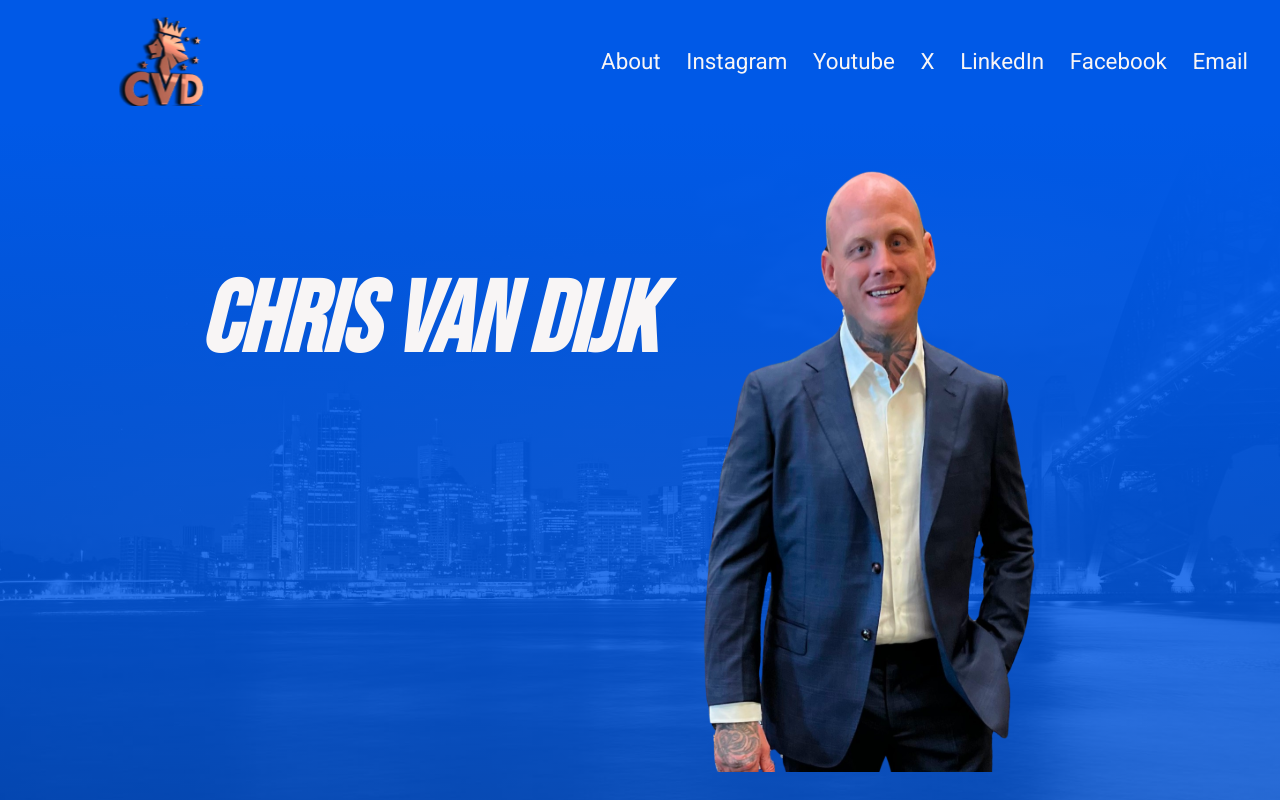
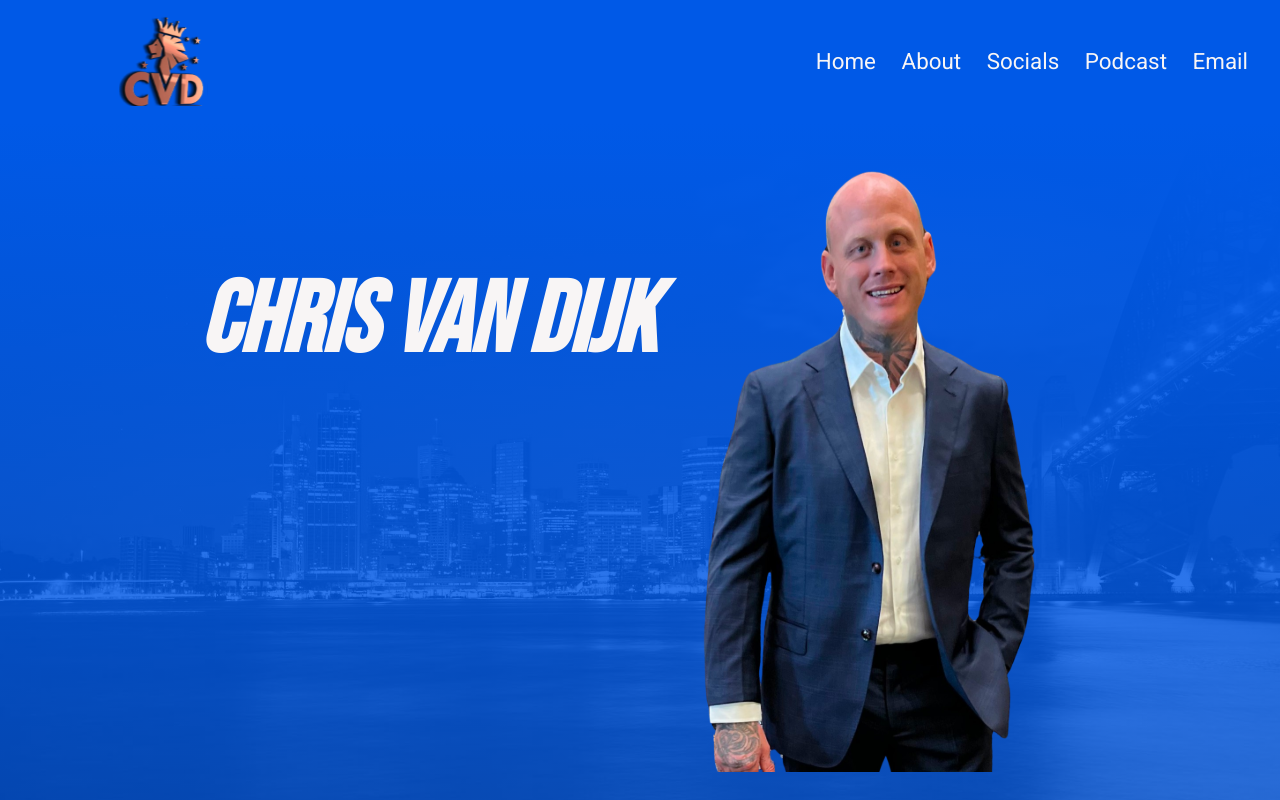
Before and after one commit to jshields123/chris_personal_site, a Next.js app: page / in a window 1280 px wide. Shown: the top 800 px of the page. Built offline with nearby package versions, Linux system fonts and the light colour scheme.

Commit message:
changed navitems to nav of the site, and socials now at the bottom

```diff
--- a/app/components/LinksList/LinksList.jsx
+++ b/app/components/LinksList/LinksList.jsx
@@ -24,7 +24,9 @@ const LinksList = () => {
         </ul>
       </div>
       <div className={styles.socials}>
-        <h3 className={styles.title}>Socials</h3>
+        <h3 id="socials" className={styles.title}>
+          Socials
+        </h3>
         <ul className={styles.social_list}>
           {SOCIAL_LINKS.map(({ id, linkHref, name }) => {
             return (
--- a/app/components/NavItem/NavItem.jsx
+++ b/app/components/NavItem/NavItem.jsx
@@ -1,10 +1,43 @@
 import styles from "./NavItem.module.css";
-const NavItem = ({ item }) => (
-  <li>
-    <a className={styles.text} href={item.linkHref}>
-      {item.text}
-    </a>
-  </li>
-);
+import Link from "next/link";
+const NavItem = ({ item }) => {
+  const { text, linkHref, id } = item;
+
+  // Check if the link is a mailto link
+  if (linkHref.startsWith("mailto:")) {
+    return (
+      <li>
+        <a
+          className={styles.text}
+          href={linkHref}
+          target="_blank"
+          rel="noopener noreferrer"
+        >
+          {text}
+        </a>
+      </li>
+    );
+  }
+
+  // Check if it's a scroll link (e.g., #about)
+  if (linkHref.startsWith("#")) {
+    return (
+      <li>
+        <a className={styles.text} href={linkHref}>
+          {text}
+        </a>
+      </li>
+    );
+  }
+
+  // For internal Next.js links
+  return (
+    <li>
+      <Link className={styles.text} href={linkHref}>
+        {text}
+      </Link>
+    </li>
+  );
+};
 
 export { NavItem };
--- a/app/components/Navbar/Navbar.constants.js
+++ b/app/components/Navbar/Navbar.constants.js
@@ -1,30 +1,17 @@
 export const NAVBAR_ITEMS = [
+  { text: "Home", linkHref: "/", id: "home" },
   { text: "About", linkHref: "/about", id: "about" },
+
   {
-    text: "Instagram",
-    linkHref: "https://www.instagram.com/chrisvandijk_official/",
-    id: "instagram",
+    text: "Socials",
+    linkHref: "/#socials",
+    id: "socials",
   },
+
   {
-    text: "Youtube",
-    linkHref: "https://www.youtube.com/@ChrisVanDijkOfficial/videos",
-    id: "youtube",
-  },
-  {
-    text: "X",
-    linkHref: "https://x.com/cvdglass",
-    id: "x",
-  },
-  {
-    text: "LinkedIn",
-    linkHref:
-      "https://www.linkedin.com/in/chris-van-dijk-476b7b167/?originalSubdomain=au",
-    id: "linkedIn",
-  },
-  {
-    text: "Facebook",
-    linkHref: "https://www.facebook.com/chris.vandijk.50951/",
-    id: "facebook",
+    text: "Podcast",
+    linkHref: "/#podcast",
+    id: "podcast",
   },
   {
     text: "Email",
--- a/app/components/PodcastSection/PodcastSection.jsx
+++ b/app/components/PodcastSection/PodcastSection.jsx
@@ -6,7 +6,7 @@ import { PodcastVideo } from "../PodcastVideo";
 
 const PodcastSection = () => {
   return (
-    <div className={styles.container}>
+    <div className={styles.container} id="podcast">
       <SubHeading text={"Listen to Elevate Your Game Podcast Here"} />
       <div className={styles.content}>
         <Paragraph
```
